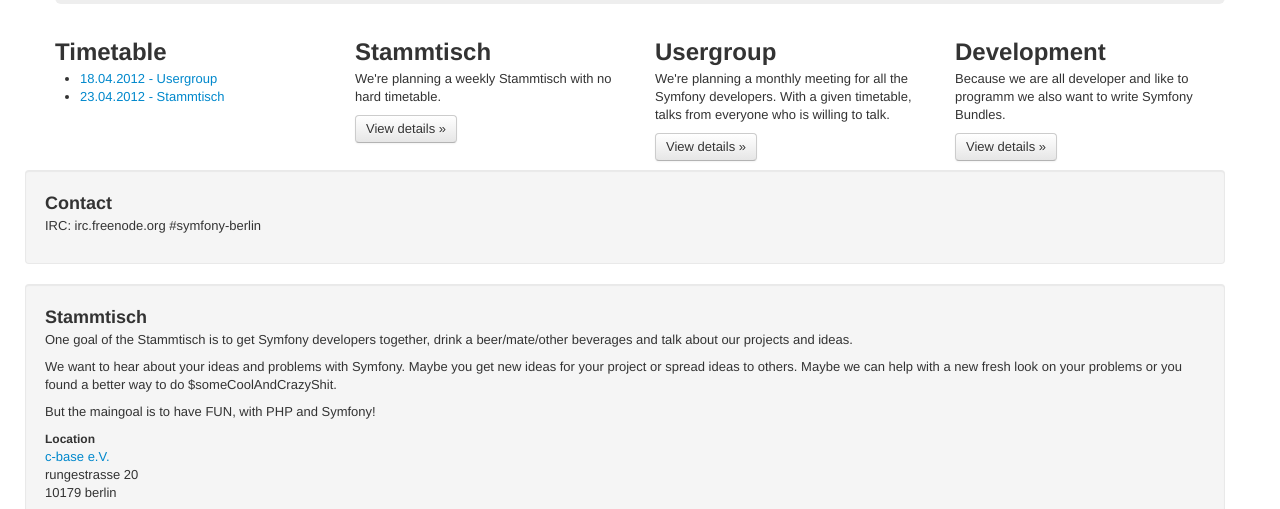
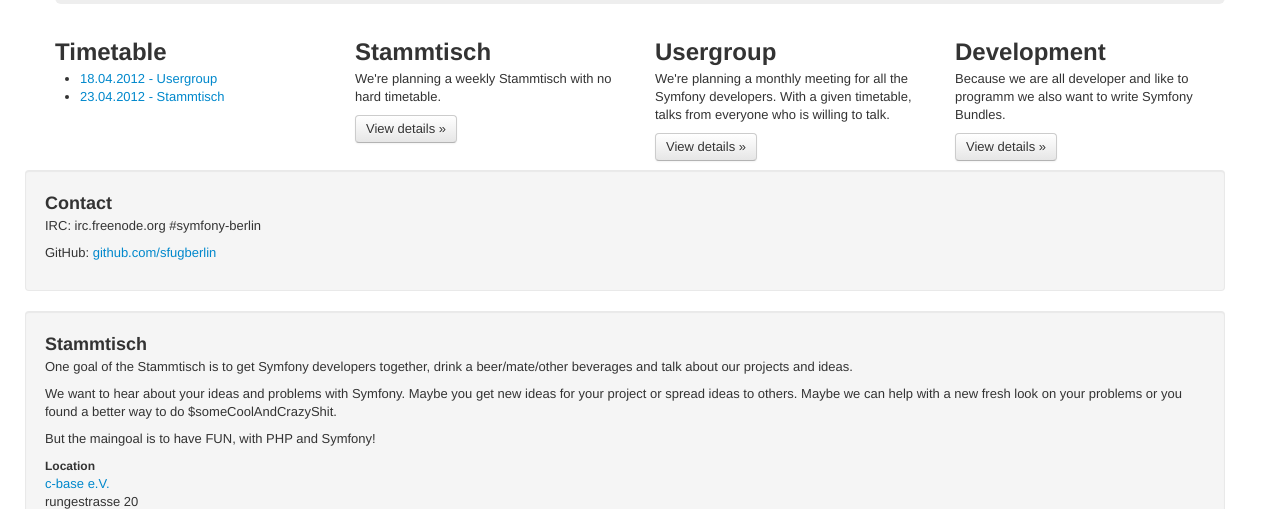
Before and after one commit to SfUgBerlin/sfugberlin.github.com, a plain HTML site: page index.html in a window 1280 px wide. Shown: the part 272-781 px from the top of the page. Drawn offline with nearby package versions, Linux system fonts and the light colour scheme.

Commit message:
added github link

```diff
--- a/index.html
+++ b/index.html
@@ -87,6 +87,7 @@
       <div class="row well" id="contact">
         <h3>Contact</h3>
         <p>IRC: irc.freenode.org #symfony-berlin</p>
+        <p>GitHub: <a href="https://github.com/sfugberlin">github.com/sfugberlin</a></p>
       </div>
 
       <div class="row well" id="stammtisch">
```
